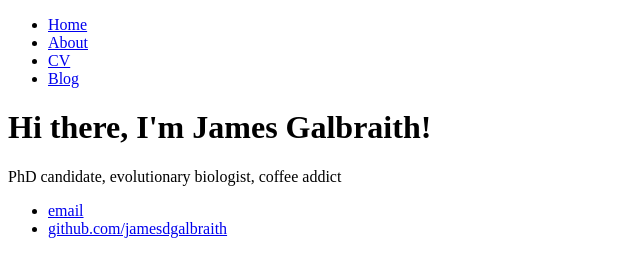
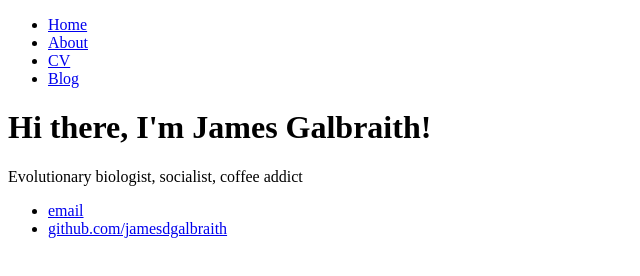
Before and after one commit to jamesdgalbraith/jamesdgalbraith.github.io, a plain HTML site: page index.html in a window 1280 px wide. Shown: the full height of the page, 0-640 px from the left. Drawn offline with Linux system fonts and the light colour scheme.

Commit message:
Update index.html

```diff
--- a/index.html
+++ b/index.html
@@ -1,7 +1,7 @@
 <!DOCTYPE html>
 <html>
 	<head>
-		<title>James Galbraith, University of Adelaide</title>
+		<title>James Galbraith</title>
 	</head>
 	<body>
 		<nav>
@@ -15,7 +15,7 @@
 		<div class="container">
     		<div class="blurb">
         		<h1>Hi there, I'm James Galbraith!</h1>
-				<p>PhD candidate, evolutionary biologist, coffee addict</a></p>
+				<p>Evolutionary biologist, socialist, coffee addict</a></p>
     		</div><!-- /.blurb -->
 		</div><!-- /.container -->
 		<footer>
```
